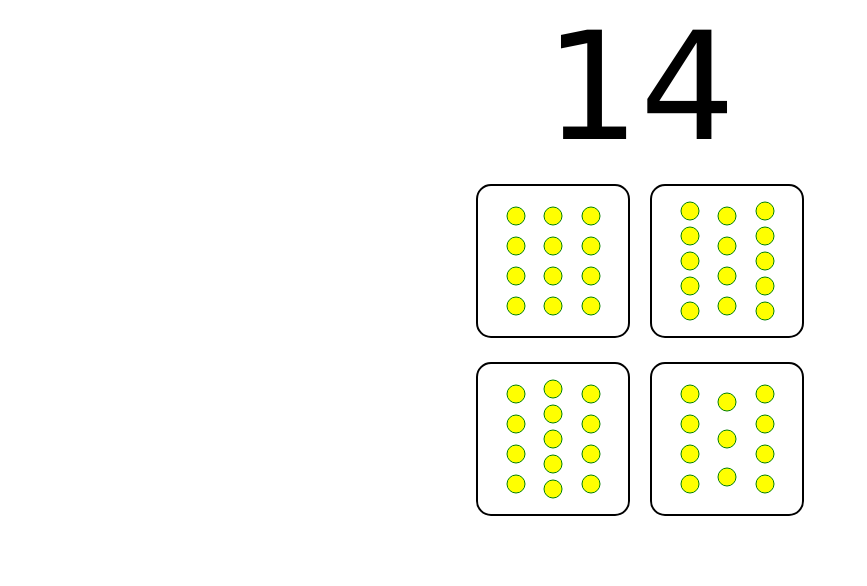
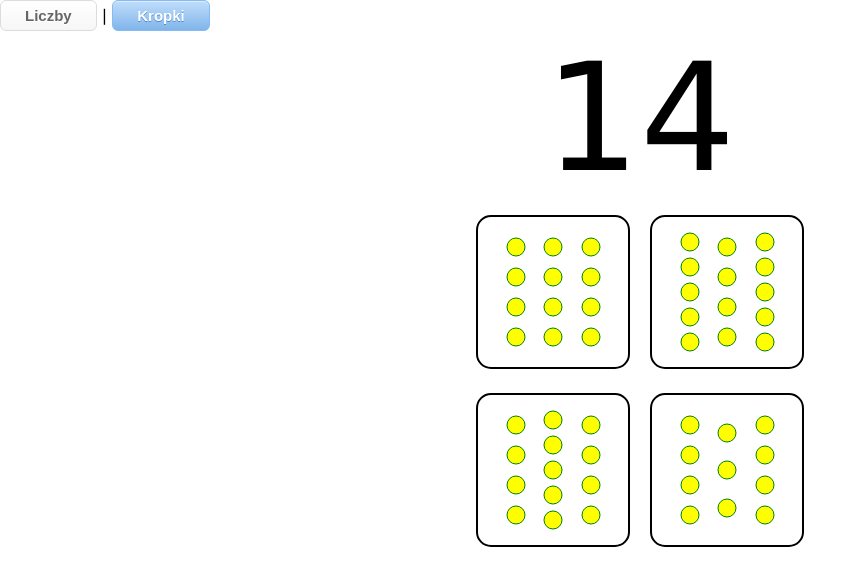
Before and after one commit to adamslaski/edu-games, an Angular app: page /game2 in a window 1280 px wide. Shown: the top 586 px of the page, without its empty margins (0-867 px from the left). Built offline with nearby package versions, Linux system fonts and the light colour scheme.

Commit message:
add router

```diff
--- /dev/null
+++ b/src/app/app.component.css
@@ -0,0 +1,23 @@
+.button {
+  box-shadow: inset 0 1px 0 0 #ffffff;
+  background: #ffffff linear-gradient(to bottom, #ffffff 5%, #f6f6f6 100%);
+  border-radius: 6px;
+  border: 1px solid #dcdcdc;
+  display: inline-block;
+  cursor: pointer;
+  color: #666666;
+  font-family: Arial, sans-serif;
+  font-size: 15px;
+  font-weight: bold;
+  padding: 6px 24px;
+  text-decoration: none;
+  text-shadow: 0 1px 0 #ffffff;
+  outline: 0;
+}
+.activebutton {
+  box-shadow: inset 0 1px 0 0 #dcecfb;
+  background: #bddbfa linear-gradient(to bottom, #bddbfa 5%, #80b5ea 100%);
+  border: 1px solid #84bbf3;
+  color: #ffffff;
+  text-shadow: 0 1px 0 #528ecc;
+}
--- a/src/app/app.component.ts
+++ b/src/app/app.component.ts
@@ -3,8 +3,13 @@ import { Component } from '@angular/core';
 @Component({
   selector: 'app-root',
   template: `
-    <app-game2>
+    <nav>
+      <a class="button" routerLinkActive="activebutton" routerLink="/game1">Liczby</a> |
+      <a class="button" routerLinkActive="activebutton" routerLink="/game2">Kropki</a>
+    </nav>
+    <router-outlet></router-outlet>
     `,
+  styleUrls: ['./app.component.css'],
 })
 export class AppComponent {
 
--- a/src/app/game.ts
+++ b/src/app/game.ts
@@ -2,14 +2,16 @@ export abstract class Game {
   options!: number[];
   answer!: number;
   numberOfOptions: number;
+  max!: number;
 
-  constructor(numberOfOptions: number) {
+  constructor(numberOfOptions: number, max: number) {
     this.numberOfOptions = numberOfOptions;
+    this.max = max;
     this.newGame();
   }
 
   newGame() {
-    this.options = getOptions(7, 20, this.numberOfOptions);
+    this.options = getOptions(7, this.max, this.numberOfOptions);
     this.answer = this.options[Math.floor(Math.random() * 3)];
   }
 
@@ -24,9 +26,7 @@ export abstract class Game {
 
 function getOptions(range: number, max: number, numberOfOptions: number) {
   const seed = Math.floor(Math.random() * (max+1-range));
-  console.log(seed);
   const a = Array.from(Array(range).keys()).map(n => n+seed+1);
-  console.log(a);
   return shuffle(a).slice(0, numberOfOptions);
 }
 
--- a/src/app/games/game1.component.ts
+++ b/src/app/games/game1.component.ts
@@ -19,10 +19,11 @@ import { Game } from '../game';
       </ng-container>
     </div>
     `,
+  styles: ['.correctAnswer { margin-top: 40px; }']
 })
 
 export class Game1Component extends Game {
   constructor() {
-    super(3);
+    super(3, 20);
   }
 }
--- a/src/app/games/game2.component.ts
+++ b/src/app/games/game2.component.ts
@@ -23,6 +23,6 @@ import { Game } from '../game';
 })
 export class Game2Component extends Game {
   constructor() {
-    super(4);
+    super(4, 20);
   }
 }
--- a/src/styles.css
+++ b/src/styles.css
@@ -12,6 +12,9 @@ body {
   justify-content: space-between;
 }
 
+.excersizeContainer > span {
+  cursor: pointer;
+}
 
 @media screen and (max-width: 400px) {
   .excersizeContainer {
```
Also changed, not shown: src/app/app.module.ts (+6 -1 lines).
